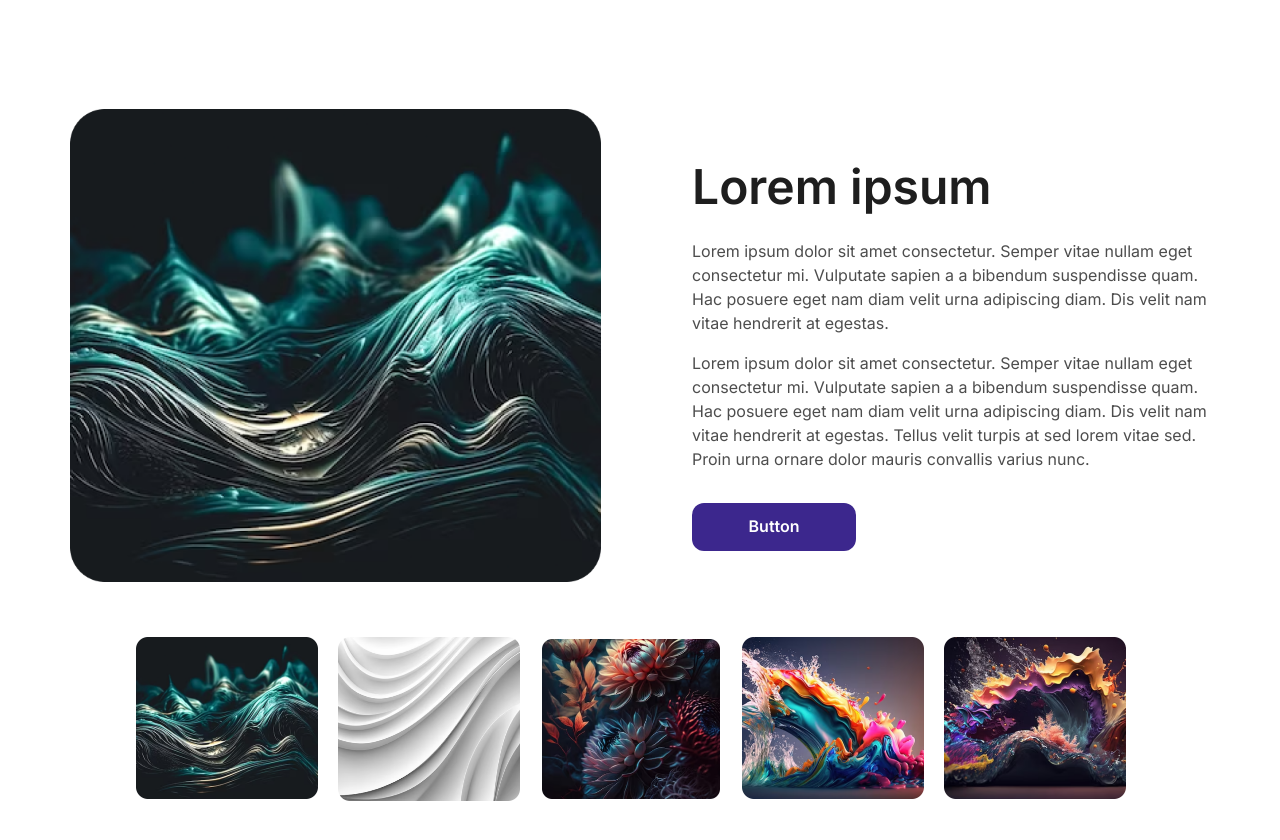
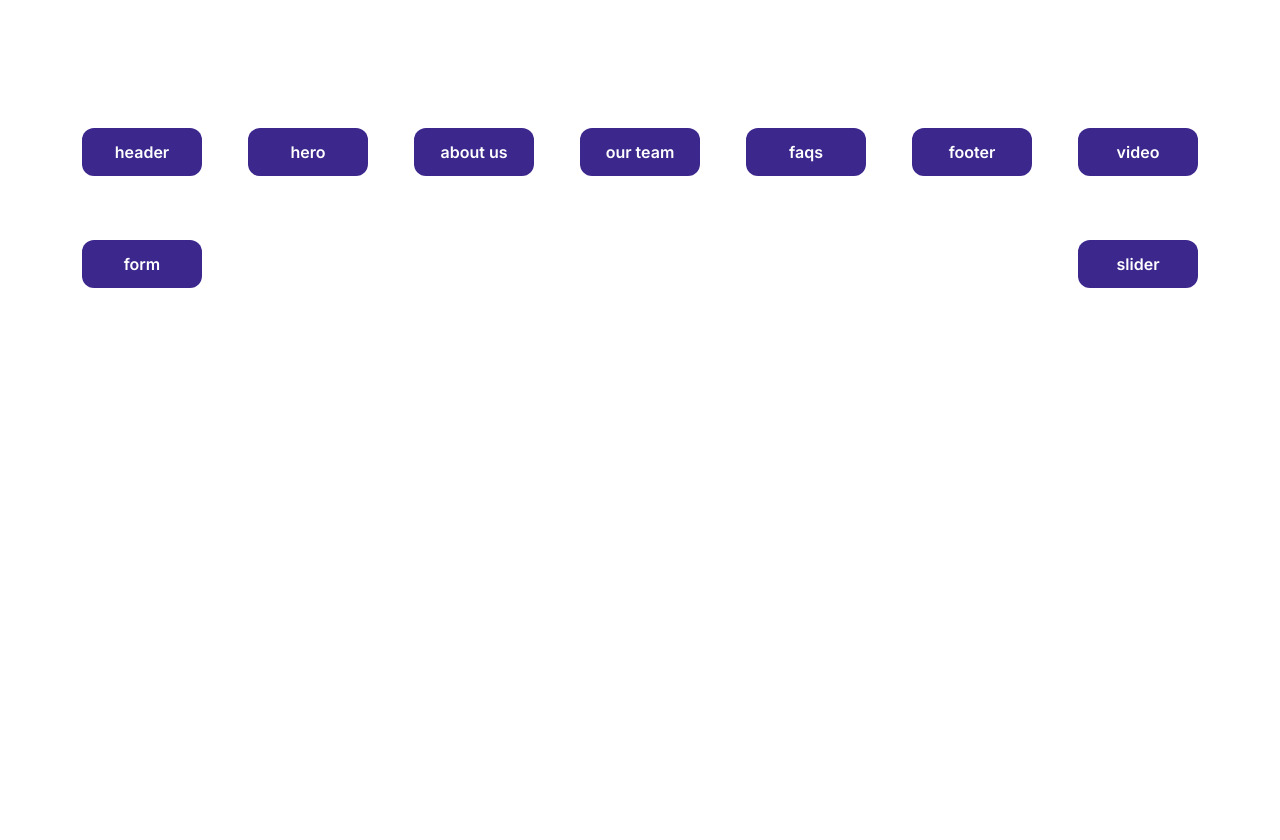
Before and after one commit to neharadialcode/tailwind-common-components, a React (Create React App) app: page / in a window 1280 px wide. Shown: the top 840 px of the page. After the commit the page ends 800 px from the top, so only its background shows below. Built offline with nearby package versions, Linux system fonts and the light colour scheme.

Commit message:
slider complete

```diff
--- a/src/App.js
+++ b/src/App.js
@@ -17,7 +17,7 @@ function App() {
   return (
     <>
       <div className="overflow-x-hidden">
-        {/* <Routes>
+        <Routes>
           <Route path="/" element={<ViewButtons />} />
           <Route path="/header" element={<AllHeader />} />
           <Route path="/hero" element={<AllHero />} />
@@ -27,8 +27,8 @@ function App() {
           <Route path="/footer" element={<AllFooter />} />
           <Route path="/video" element={<Video />} />
           <Route path="/form" element={<AllForms />} />
-        </Routes> */}
-      <CustomSlider/>
+          <Route path="/slider" element={<CustomSlider />} />
+        </Routes>
       </div>
     </>
   );
--- a/src/components/CustomSlider.jsx
+++ b/src/components/CustomSlider.jsx
@@ -40,35 +40,35 @@ class CustomSlider extends Component {
                 <img
                   src={slider_img_1}
                   alt="Image 1"
-                  className="w-full max-w-[531px]"
+                  className="w-full max-w-[531px] mx-auto"
                 />
               </div>
               <div>
                 <img
                   src={slider_img_2}
                   alt="Image 2"
-                  className="w-full max-w-[531px]"
+                  className="w-full max-w-[531px] mx-auto"
                 />
               </div>
               <div>
                 <img
                   src={slider_img_3}
                   alt="Image 3"
-                  className="w-full max-w-[531px]"
+                  className="w-full max-w-[531px] mx-auto"
                 />
               </div>
               <div>
                 <img
                   src={slider_img_4}
                   alt="Image 4"
-                  className="w-full max-w-[531px]"
+                  className="w-full max-w-[531px] mx-auto"
                 />
               </div>
               <div>
                 <img
                   src={slider_img_5}
                   alt="Image 5"
-                  className="w-full max-w-[531px]"
+                  className="w-full max-w-[531px] mx-auto"
                 />
               </div>
             </Slider>
--- a/src/components/view/ViewButtons.jsx
+++ b/src/components/view/ViewButtons.jsx
@@ -53,6 +53,12 @@ const ViewButtons = () => {
           >
             form
           </a>
+          <a
+            href="/slider"
+            className="bg-blue my-8 mx-3 h-[48px] w-[120px] flex justify-center items-center sm:text-[16px] text-[14px] rounded-xl text-white font-Inter font-semibold"
+          >
+            slider
+          </a>
         </div>
       </div>
     </>
```
